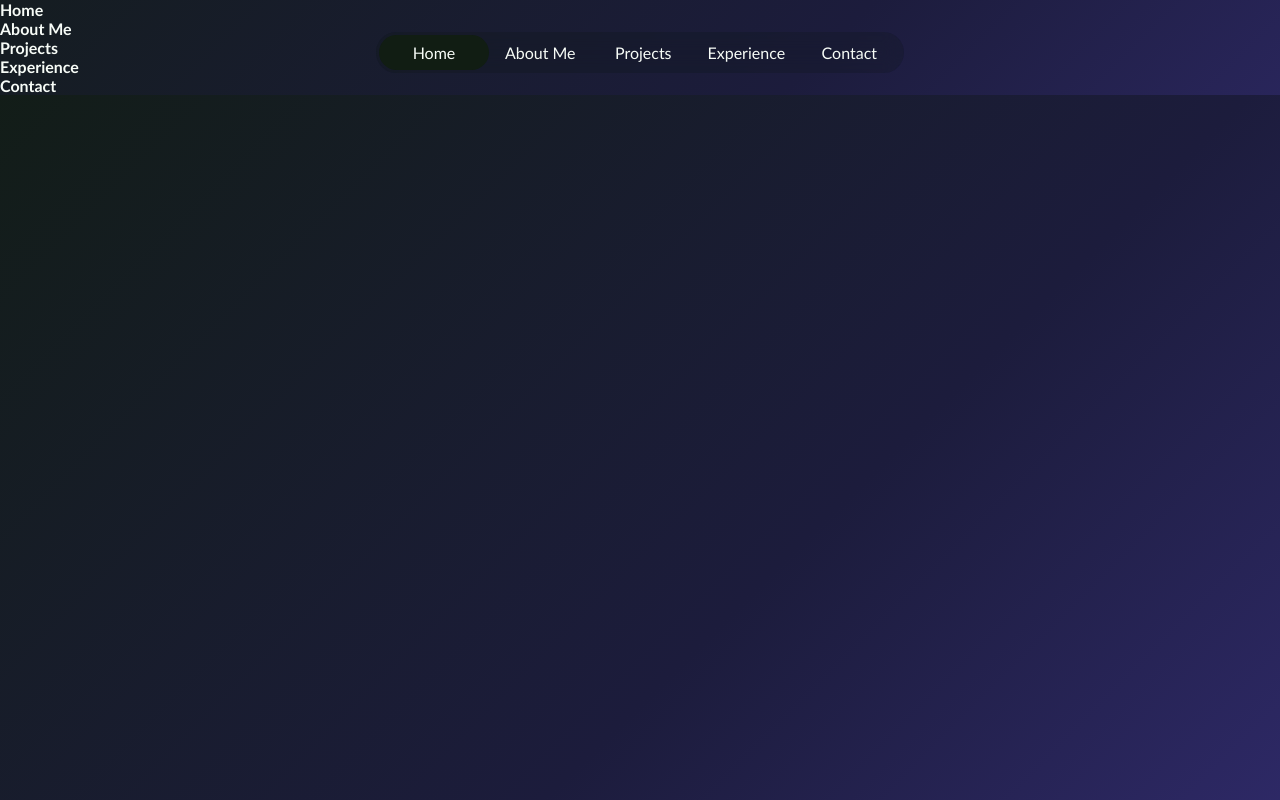
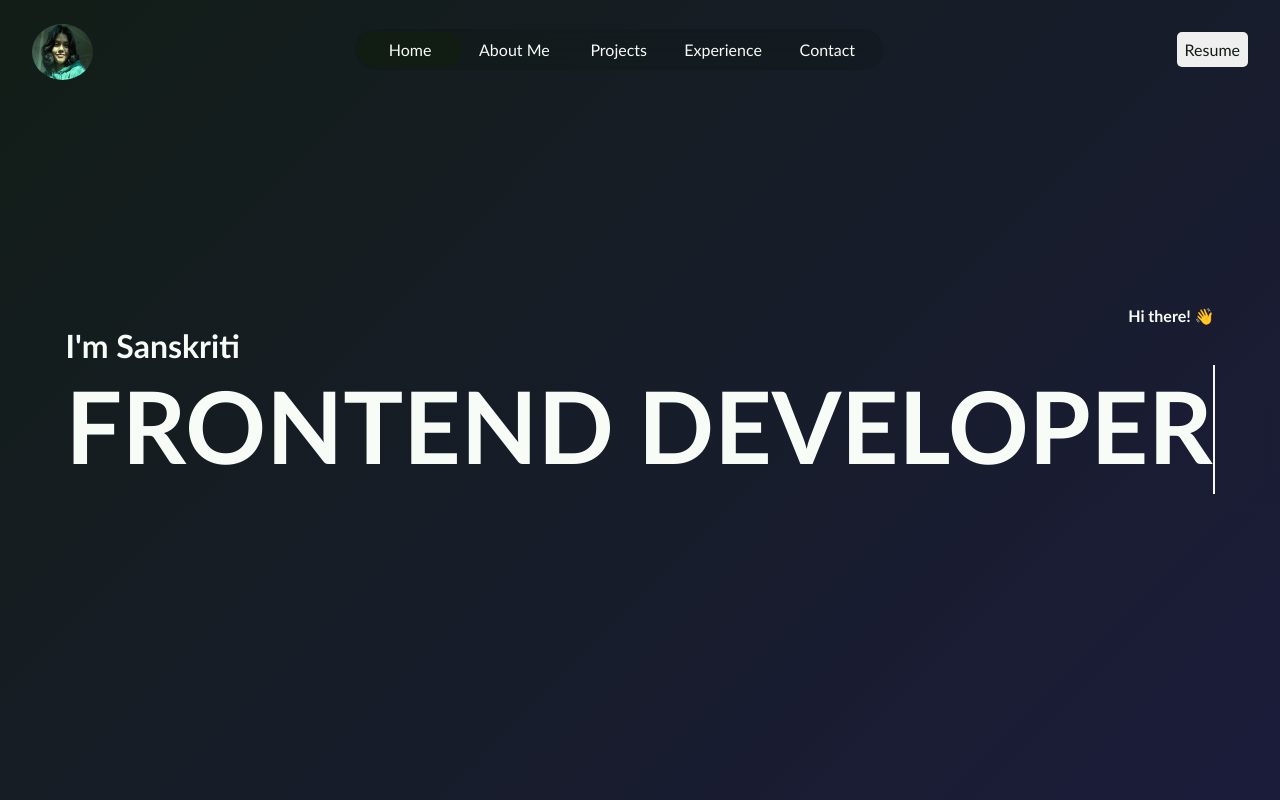
Before and after one commit to sanskriti2005/portfolio-website, a React (Vite) app: page / in a window 1280 px wide. Shown: the top 800 px of the page. Built offline with nearby package versions, Linux system fonts and the light colour scheme.

Commit message:
built home section

```diff
--- a/src/App.css
+++ b/src/App.css
@@ -3,14 +3,13 @@
   margin: 0;
   box-sizing: border-box;
   color: #f7fcf7;
-  /* background-color: #070e08; */
   font-family: "Trebuchet MS", "Lucida Sans Unicode", "Lucida Grande",
     "Lucida Sans", Arial, sans-serif;
   font-size: 16px;
 }
 
 body {
-  height: 100vh;
+  height: 100%;
   width: 100%;
   background: linear-gradient(
     135deg,
@@ -22,10 +21,17 @@ body {
     #3d348b,
     #7678ed
   );
-
-  background-size: 600%;
+  background-size: 800%;
   background-position: 0 0;
   animation: gradientAnimation 15s infinite ease-in-out;
+}
+
+.container{
+  background: none;
+}
+
+.section{
+  height: 100vh;
 }
 
 #root {
@@ -52,3 +58,44 @@ body {
     background-position: 0 0;
   }
 }
+
+/* home section styling */
+.home-section{
+  display: flex;
+  justify-content: center;
+  align-items: center;
+  height: inherit;
+}
+
+.home-section > div > div > h1{
+  font-size: 2rem;
+}
+.home-section > div > div > h2{
+  text-align: end;
+  font-size: 1rem;
+}
+
+.typing-container {
+  font-size: 100px;
+  text-align: center;
+  font-weight: bold;
+  font-family: monospace;
+  overflow: hidden;
+  border-right: 2px solid white;
+  white-space: nowrap;
+  width: 0;
+  animation: typing 3s steps(22) forwards, blink 0.7s infinite;
+}
+
+.text{
+  font-size: 100px;
+}
+
+@keyframes typing {
+  from { width: 0; }
+  to { width: 100%; }
+}
+
+@keyframes blink {
+  50% { border-color: transparent; }
+}
--- a/src/App.jsx
+++ b/src/App.jsx
@@ -5,6 +5,7 @@ import './App.css'
 import { Route, Routes } from 'react-router-dom';
 import Home from './components/Home';
 import Navbar from './components/Navbar';
+import { Element } from 'react-scroll';
 
 
 function App() {
@@ -12,26 +13,36 @@ function App() {
   return (
     <>
       <Navbar />
-      <div>
+      <div className='container' id="container">
+      <Element name="home">
           <section id="home" className="section">
-        <h1>Home</h1>
+            <Home/>
           </section>
+        </Element>
 
+        <Element name="about-me">
           <section id="about-me" className="section">
             <h1>About Me</h1>
           </section>
+        </Element>
 
+        <Element name="projects">
           <section id="projects" className="section">
             <h1>Projects</h1>
           </section>
+        </Element>
 
+        <Element name="experience">
           <section id="experience" className="section">
             <h1>Experience</h1>
           </section>
+        </Element>
 
+        <Element name="contact">
           <section id="contact" className="section">
             <h1>Contact</h1>
           </section>
+        </Element>
         </div>
     </>
   )
--- a/src/components/Home.jsx
+++ b/src/components/Home.jsx
@@ -1,9 +1,22 @@
-import React from 'react'
+import React from "react";
+import img from "../assets/img.jpg";
 
 const Home = () => {
   return (
-    <div>Home</div>
-  )
-}
+    <>
+      <div className="home-section">
+        <div>
+          <div>
+            <h2>Hi there! 👋</h2>
+            <h1>I'm Sanskriti </h1>
+          </div>
+          <div class="typing-container">
+            <span class="text">FRONTEND DEVELOPER</span>
+          </div>
+        </div>
+      </div>
+    </>
+  );
+};
 
-export default Home
+export default Home;
--- a/src/components/Navbar.jsx
+++ b/src/components/Navbar.jsx
@@ -1,63 +1,74 @@
-import React from "react";
+import React, { useEffect } from "react";
 import { NavLink } from "react-router-dom";
-import { Link } from "react-scroll";
+import { Link, scrollSpy } from "react-scroll";
 import "./styles/Navbar.css";
+import img from "../assets/img.jpg";
 
 const Navbar = () => {
+  useEffect(() => {
+    scrollSpy.update();
+  }, []);
   return (
     <nav>
+      <div className="image">
+        <img src={img} alt="headshot-image" className="img" />
+      </div>
       <div className="nav-bar">
         <div className="nav-links">
           <Link
             to="home"
             smooth={true}
             duration={500}
+            spy={true}
             activeClass="active"
-            className={`nav-link active`}
+            offset={0}
+            className="nav-link"
           >
             Home
           </Link>
           <Link
             to="about-me"
-            smooth={true}
             duration={500}
+            spy={true}
             activeClass="active"
+            offset={0}
             className="nav-link"
           >
             About Me
           </Link>
           <Link
             to="projects"
-            smooth={true}
+            activeClass="active"
+            offset={0}
+            className="nav-link"
             duration={500}
             spy={true}
-            activeClass="active"
-            className="nav-link"
           >
             Projects
           </Link>
           <Link
             to="experience"
-            smooth={true}
             duration={500}
             spy={true}
             activeClass="active"
+            offset={0}
             className="nav-link"
           >
             Experience
           </Link>
           <Link
             to="contact"
-            smooth={true}
             duration={500}
             spy={true}
             activeClass="active"
+            offset={0}
             className="nav-link"
           >
             Contact
           </Link>
         </div>
       </div>
+      <button className="resume-btn">Resume</button>
     </nav>
   );
 };
--- a/src/components/styles/Navbar.css
+++ b/src/components/styles/Navbar.css
@@ -1,20 +1,25 @@
-nav{
-    position:fixed;
+nav {
+  position: fixed;
   width: 100%;
   background: transparent;
+  top: 0;
+  display: flex;
+  justify-content: space-evenly;
+  align-items: center;
+  z-index: 100;
 }
-  .nav-bar{
+
+.nav-bar {
   display: flex;
   justify-content: center;
   align-items: center;
   width: 33rem;
-    margin: 2rem auto;
+  margin: 0.5rem auto;
   border-radius: 100px;
   backdrop-filter: blur(10px);
-    pointer-events: auto;
 }
 
-  .nav-links{
+.nav-links {
   padding: 0.2rem;
   height: 100%;
   width: 100%;
@@ -26,8 +31,10 @@ nav{
   overflow: hidden;
 }
 
-  .nav-link{
+.nav-link {
+  cursor: pointer;
   width: 33.33%;
+  padding: 0.5rem;
   display: flex;
   justify-content: center;
   align-items: center;
@@ -38,12 +45,24 @@ nav{
   transition: background 0.3s ease-in-out;
 }
 
-  .active{
-    background:#111D13;
-    padding: 0.5rem;
+.nav-link.active {
+  background: #111d13;
 }
 
-  .check{
-    font-size: larger;
-    font-weight: 900;
+.image{
+  margin: 0.5rem 0 0 2rem;
 }
+
+.img{
+  height: 3.5rem;
+  width: 3.8rem;
+  border-radius: 50%;
+}
+
+.resume-btn{
+  margin: 2rem;
+  border: none;
+  color: #111d13;
+  padding: 0.5rem;
+  border-radius: 5px;
+}
```
Also changed, not shown: src/assets/img.jpg (added). Lines whose indentation alone changed are shown as unchanged.
